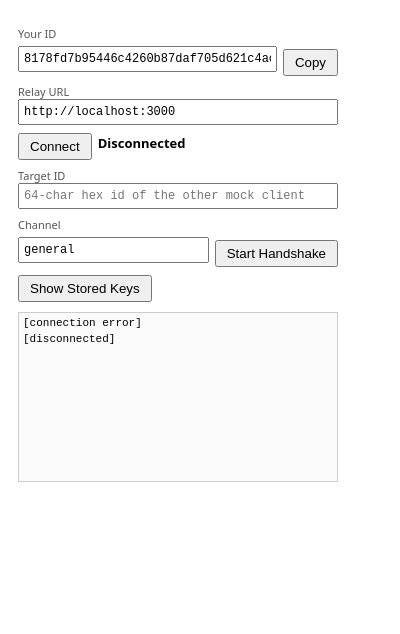
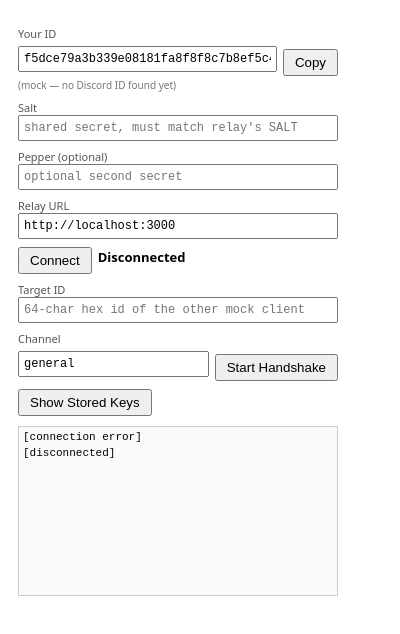
Before and after one commit to kecskusz-8/nocc, a browser extension: page extension/popup.html in a window 400 px wide. Both pictures are taken after a click on the button "Connect". Drawn offline with Linux system fonts and the light colour scheme.

Commit message:
discord id

```diff
--- /dev/null
+++ b/extension/crypto/uid-hash.js
@@ -0,0 +1,10 @@
+// uid_hash = SHA256(uid + SALT + PEPPER), per ARCHITECTURE.md's "UID
+// hashing" section. Real Discord UIDs never touch the relay or database;
+// only this hash does.
+
+import { sha256, bytesToHex } from './random.js';
+
+export async function computeUidHash(discordId, salt = '', pepper = '') {
+  const bytes = new TextEncoder().encode(`${discordId}${salt}${pepper}`);
+  return bytesToHex(await sha256(bytes));
+}
--- /dev/null
+++ b/extension/discord/identity.js
@@ -0,0 +1,28 @@
+// Turns the raw Discord ID (extracted by get-user-id.js/content.js and
+// stashed in chrome.storage.local) into the registered identity used
+// everywhere else: the hashed uid_hash from crypto/uid-hash.js.
+//
+// Falls back to a persisted random mock id when no Discord ID is present
+// yet (e.g. the user hasn't opened discord.com in a tab with the extension
+// loaded) — keeps the existing two-mock-client dev workflow working without
+// requiring two real Discord accounts + matching SALT just to test the
+// relay/handshake/storage pieces.
+
+import { randomBytes, bytesToHex } from '../crypto/random.js';
+import { computeUidHash } from '../crypto/uid-hash.js';
+
+export async function getMyId() {
+  const stored = await chrome.storage.local.get(['discordUserId', 'salt', 'pepper', 'mockId']);
+
+  if (stored.discordUserId) {
+    const id = await computeUidHash(stored.discordUserId, stored.salt || '', stored.pepper || '');
+    return { id, source: 'discord' };
+  }
+
+  let mockId = stored.mockId;
+  if (!mockId) {
+    mockId = bytesToHex(randomBytes(32));
+    await chrome.storage.local.set({ mockId });
+  }
+  return { id: mockId, source: 'mock' };
+}
--- a/extension/popup.html
+++ b/extension/popup.html
@@ -9,6 +9,7 @@
     input { width: 100%; box-sizing: border-box; padding: 4px; font: 12px monospace; }
     button { margin-top: 8px; padding: 4px 10px; }
     #status { font-weight: bold; }
+    #idSource { display: block; font-size: 10px; color: #777; margin-top: 2px; }
     #log { margin-top: 10px; height: 160px; overflow-y: auto; border: 1px solid #ccc; padding: 4px; font: 11px monospace; background: #fafafa; }
     #log div { margin-bottom: 4px; white-space: pre-wrap; word-break: break-all; }
     .row { display: flex; gap: 6px; align-items: center; }
@@ -21,6 +22,13 @@
     <input id="myId" readonly>
     <button id="copyId">Copy</button>
   </div>
+  <span id="idSource"></span>
+
+  <label>Salt</label>
+  <input id="salt" placeholder="shared secret, must match relay's SALT">
+
+  <label>Pepper (optional)</label>
+  <input id="pepper" placeholder="optional second secret">
 
   <label>Relay URL</label>
   <input id="relayUrl" value="http://localhost:3000">
--- a/extension/popup.js
+++ b/extension/popup.js
@@ -1,11 +1,7 @@
 import { connectToRelay } from './lib/relay-socket.js';
-import { randomBytes, bytesToHex } from './crypto/random.js';
 import { createHandshakeSession } from './crypto/three-pass.js';
 import { saveKey, getAllKeys } from './storage/key-store.js';
-
-function randomHexId() {
-  return bytesToHex(randomBytes(32));
-}
+import { getMyId } from './discord/identity.js';
 
 function logLine(text) {
   const log = document.getElementById('log');
@@ -52,21 +48,35 @@ function getOrCreateSession(peerId, channel) {
   return session;
 }
 
+async function refreshMyId() {
+  const salt = document.getElementById('salt').value;
+  const pepper = document.getElementById('pepper').value;
+  await chrome.storage.local.set({ salt, pepper });
+
+  const { id, source } = await getMyId();
+  myId = id;
+  document.getElementById('myId').value = myId;
+  document.getElementById('idSource').textContent =
+    source === 'discord' ? '(hashed from your Discord ID)' : '(mock — no Discord ID found yet)';
+  return myId;
+}
+
 async function init() {
-  const stored = await chrome.storage.local.get(['myId', 'relayUrl']);
-  myId = stored.myId || randomHexId();
-  if (!stored.myId) await chrome.storage.local.set({ myId });
+  const stored = await chrome.storage.local.get(['salt', 'pepper', 'relayUrl']);
+  document.getElementById('salt').value = stored.salt || '';
+  document.getElementById('pepper').value = stored.pepper || '';
+  document.getElementById('relayUrl').value = stored.relayUrl || 'http://localhost:3000';
 
-  document.getElementById('myId').value = myId;
-  document.getElementById('relayUrl').value = stored.relayUrl || 'http://localhost:3000';
+  await refreshMyId();
 
   document.getElementById('copyId').addEventListener('click', () => {
     navigator.clipboard.writeText(myId);
   });
 
-  document.getElementById('connect').addEventListener('click', () => {
+  document.getElementById('connect').addEventListener('click', async () => {
     const relayUrl = document.getElementById('relayUrl').value.trim();
     chrome.storage.local.set({ relayUrl });
+    await refreshMyId();
 
     if (socket) socket.close();
     sessions.clear();
```
Also changed, not shown: extension/discord/content.js (added, +14 -0 lines), extension/discord/get-user-id.js (added, +61 -0 lines), extension/manifest.json.
